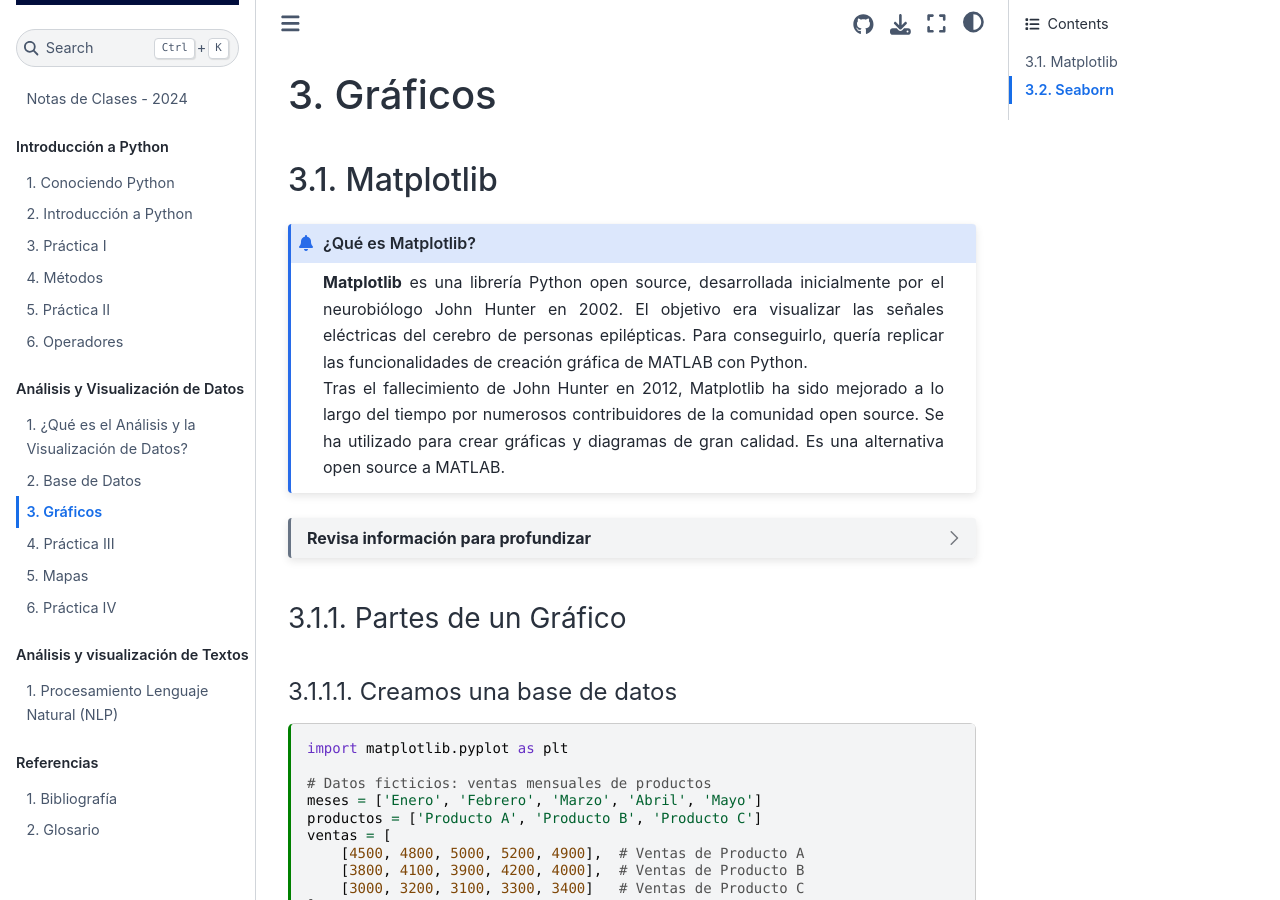
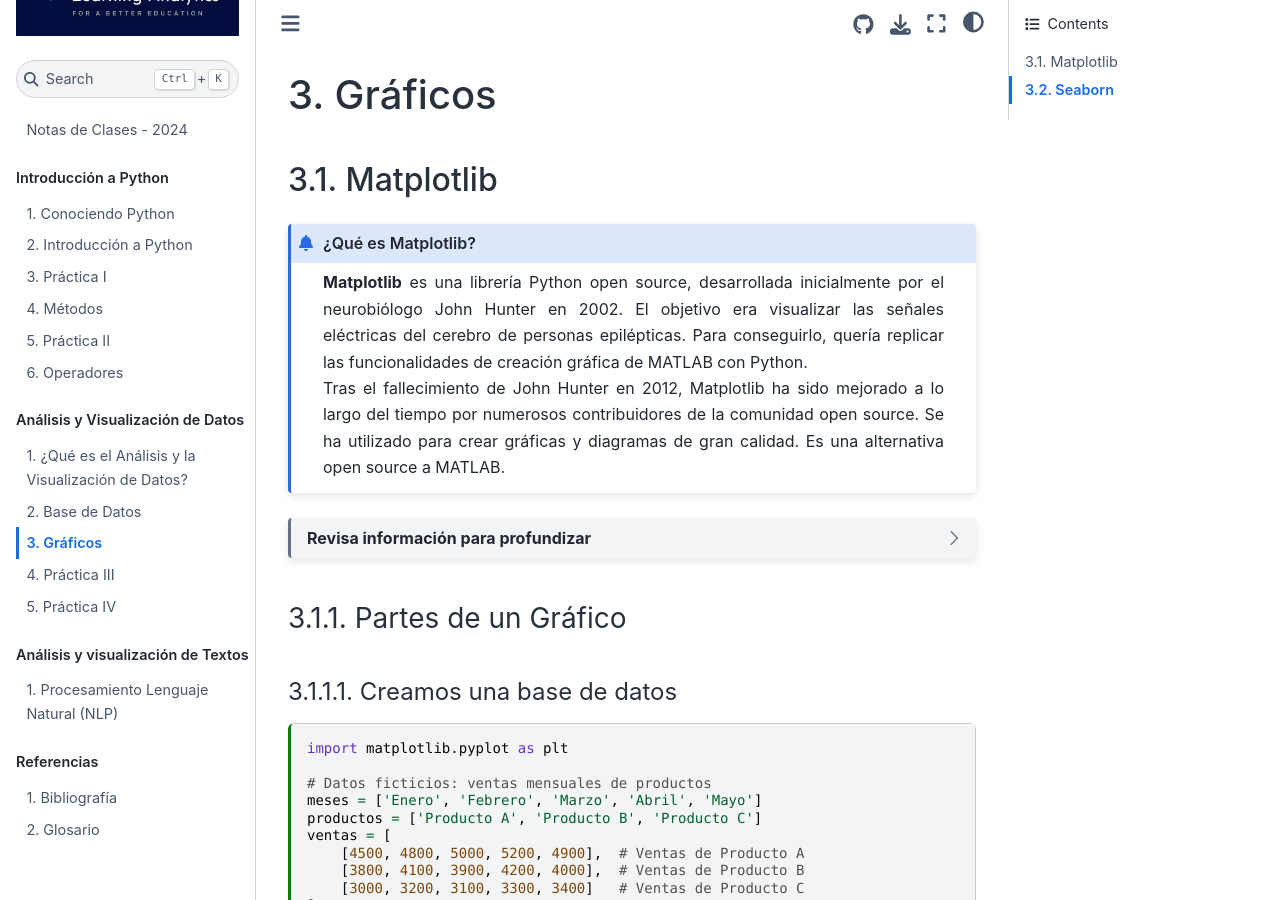
Before and after one commit to ClaudioRojasMon/Apoyo, a Jupyter Book: the page built from Graficos.ipynb, in a window 1280 px wide and 900 px high. Built offline with Jupyter Book 1.0.4 settings and Sphinx 7.4.7 and the Sphinx Book theme 1.1.4, drawn with Linux system fonts in a browser that asks for light colours; pages that are not in the unit, such as notebooks, are missing from menus.

Commit message:
Update _toc.yml

```diff
--- a/_toc.yml
+++ b/_toc.yml
@@ -20,8 +20,8 @@ parts:
     - file: Bases de Datos
     - file: Graficos
     - file: Practica III
-    - file: Visualización Mapas
-    - file: Mapa
+    - file: Mapa I
+    - file: Mapa II
     - file: Practica IV
   - caption: Análisis y visualización de Textos
     numbered: true
```
